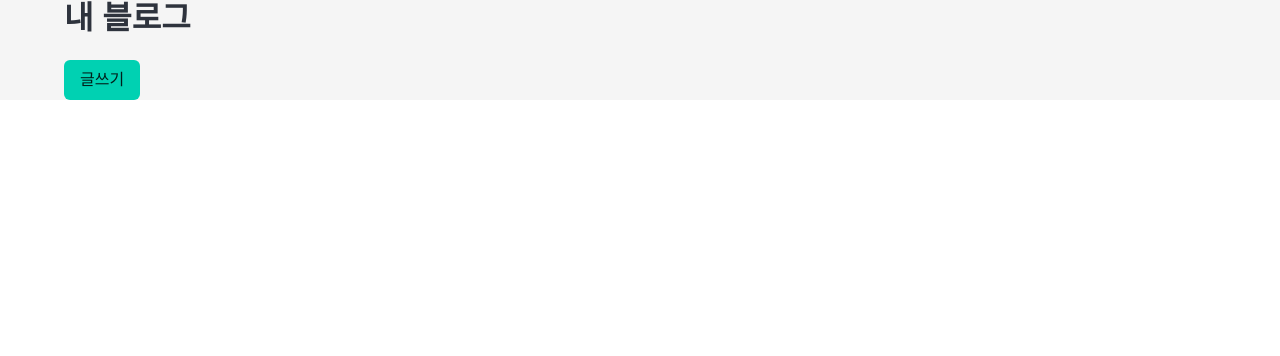
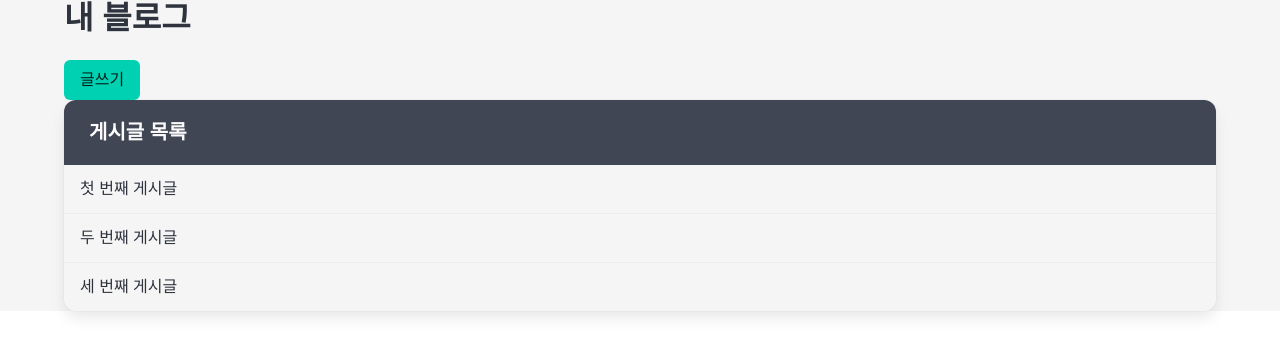
Before and after one commit to crystal23733/my_repository, a Next.js app in the folder client/: page / in a window 1280 px wide. Shown: the top 356 px of the page. Built offline with nearby package versions, Linux system fonts and the light colour scheme.

Commit message:
:art:게시글 리스트 컴포넌트 할당
더미데이터 생성

```diff
--- a/client/src/app/page.tsx
+++ b/client/src/app/page.tsx
@@ -1,7 +1,8 @@
 "use client";
 
-import React from "react";
+import React, {useState} from "react";
 import CreatePostForm from "../components/CreatePost/CreatePostForm"; // 게시글 작성 폼 가져오기
+import PostList from "../components/list/PostList";
 import useModal from "../hook/useModal";
 
 /**
@@ -16,6 +17,13 @@ import useModal from "../hook/useModal";
 const HomePage: React.FC = () => {
   const { isActive, handleModal, closeModal } = useModal();
 
+  // 더미데이터
+  const [posts, setPosts] = useState<{id:string; title:string}[]>([
+	  { id: "1", title: "첫 번째 게시글" },
+    	  { id: "2", title: "두 번째 게시글" },
+	  { id: "3", title: "세 번째 게시글" },
+  ]);
+
   return (
     <div className="container">
       <div className="create-box">
@@ -27,6 +35,9 @@ const HomePage: React.FC = () => {
       	{/* 모달 컴포넌트 */}
       	<CreatePostForm isActive={isActive} closeModal={closeModal} />
       </div>
+      <div className="list-box">
+      	<PostList posts={posts}/>
+      </div>
     </div>
   );
 };
```
